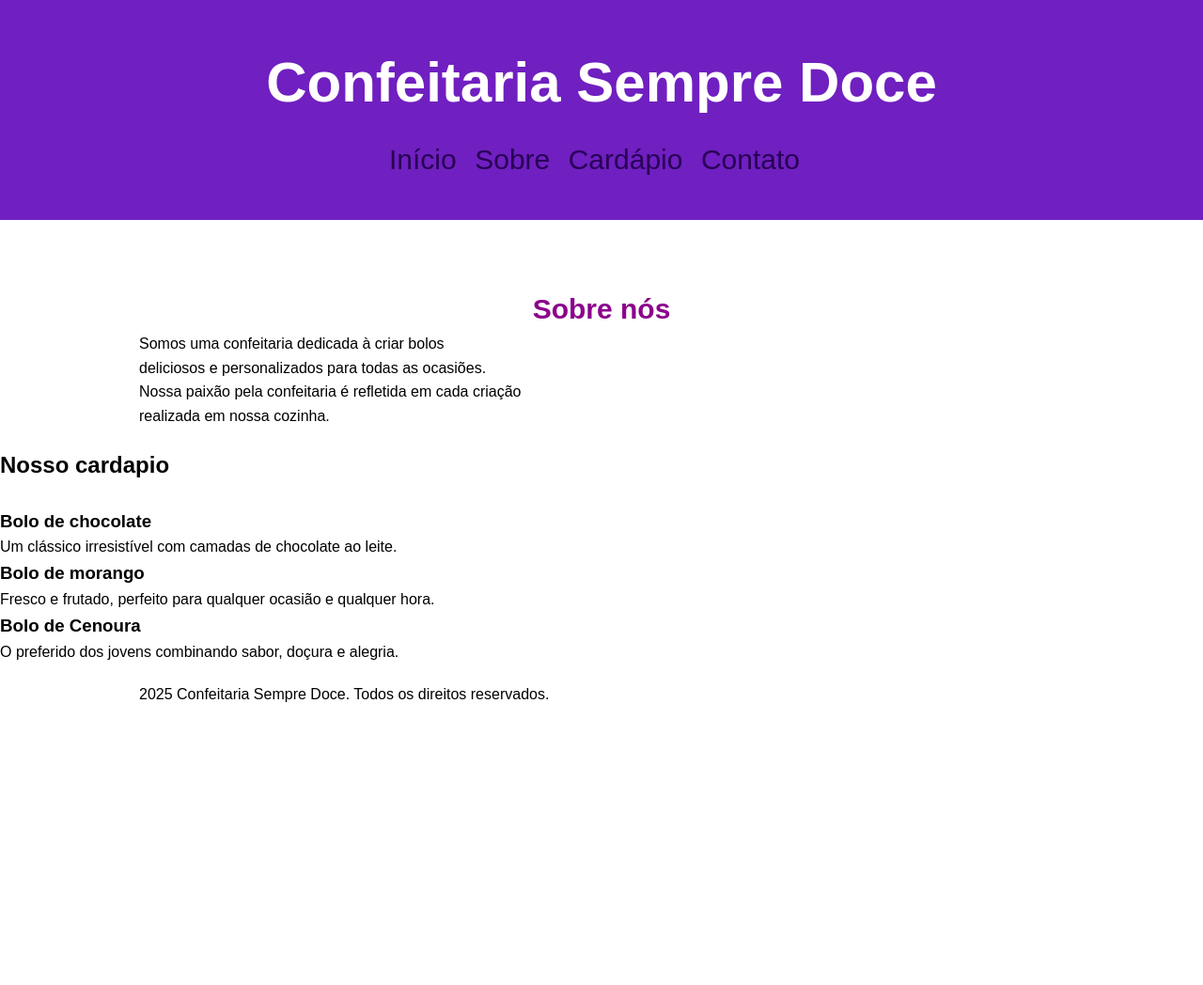
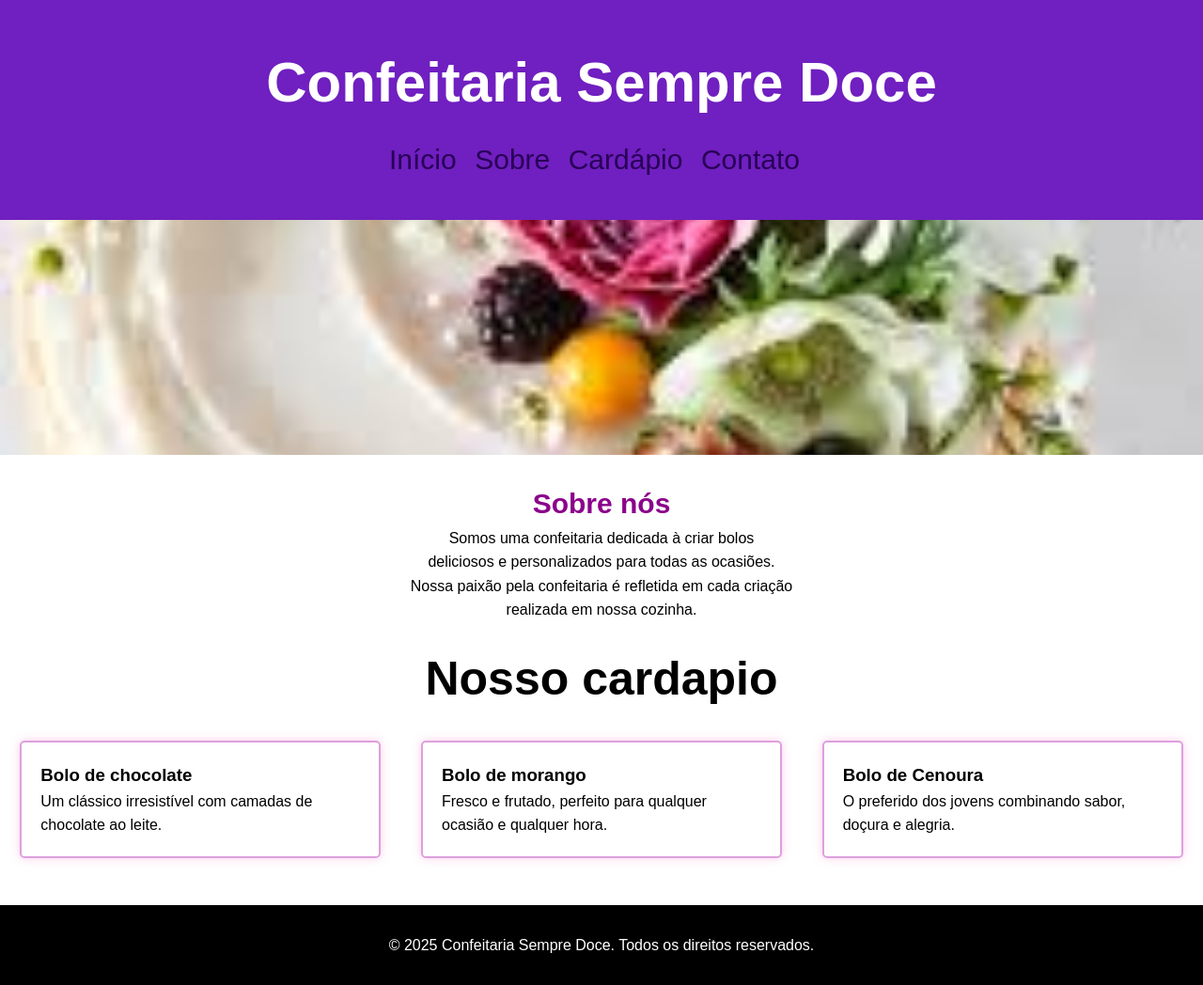
Before and after one commit to Antonio-a1324/confeitaria_sempre_doce, a plain HTML site: page index.html in a window 1280 px wide. Shown: the whole page at 94% size. Before the commit the page ends 800 px from the top, so only its background shows below. Drawn offline with Linux system fonts and the light colour scheme; a web font is replaced by a local one.

Commit message:
finalizando index

```diff
--- a/assets/css/index.css
+++ b/assets/css/index.css
@@ -49,10 +49,10 @@ nav ul li a:hover {
     color: #df5e1e;
 }
 
-.img-carrosel {
+.imgCarrossel {
     width: 100%;
     object-fit: cover;
-    height: 10px;
+    height: 250px;
 }
 
 .container h2 {
@@ -60,18 +60,22 @@ nav ul li a:hover {
     font-size: 30px;
 }
 
+.container p {
+    text-align: center;
+}
+
 .sobre h2 {
     font-family: "Wendy One", sans-serif;
     color: darkmagenta;
 }
 
-.meu-cardapio-itens {
+.menu-cardapio-itens {
     display: flex;
     justify-content: space-around;
     margin-bottom: 50px;
 }
 
-.meu-cardapio-itens {
+.menu-cardapio-item {
     border: 2px solid plum;
     border-radius: 5px;
     width: 30%;
@@ -79,13 +83,13 @@ nav ul li a:hover {
     box-shadow: 0 0 10px rgb(254, 155, 215, 0.5);
 }
 
-.meu-cardapio h2 {
+.menu-cardapio h2 {
     text-align: center;
     font-size: 50px;
     font-family: "Wendy One", sans-serif;
 }
 
-.footer {
+footer {
     background-color: rgb(0, 0, 0);
     color: #fff;
     text-align: center;
--- a/assets/js/index.js
+++ b/assets/js/index.js
@@ -9,7 +9,7 @@ let indiceAtualListaImagens = 0
 
 function exibirImagem() {
     let imagemCarrosel = document
-        .getElementById('img-carrosel')
+        .getElementById('imgCarrossel')
     imagemCarrosel.src = imagens[indiceAtualListaImagens]
 }
 
--- a/index.html
+++ b/index.html
@@ -1,15 +1,21 @@
 <!DOCTYPE html>
 <html lang="en">
+
 <head>
     <meta charset="UTF-8">
     <meta name="viewport" content="width=device-width, initial-scale=1.0">
     <title>Confeitaria Sempre Doce</title>
     <link rel="preconnect" href="https://fonts.googleapis.com">
     <link rel="preconnect" href="https://fonts.gstatic.com" crossorigin>
-    <link href="https://fonts.googleapis.com/css2?family=Bebas+Neue&family=Dancing+Script:wght@400..700&family=Libertinus+Sans:ital,wght@0,400;0,700;1,400&display=swap" rel="stylesheet">
-    <link href="https://fonts.googleapis.com/css2?family=Bebas+Neue&family=Comfortaa:wght@300..700&family=Dancing+Script:wght@400..700&family=Libertinus+Sans:ital,wght@0,400;0,700;1,400&display=swap" rel="stylesheet">
+    <link
+        href="https://fonts.googleapis.com/css2?family=Bebas+Neue&family=Dancing+Script:wght@400..700&family=Libertinus+Sans:ital,wght@0,400;0,700;1,400&display=swap"
+        rel="stylesheet">
+    <link
+        href="https://fonts.googleapis.com/css2?family=Bebas+Neue&family=Comfortaa:wght@300..700&family=Dancing+Script:wght@400..700&family=Libertinus+Sans:ital,wght@0,400;0,700;1,400&display=swap"
+        rel="stylesheet">
     <link rel="stylesheet" href="assets/css/index.css">
 </head>
+
 <body>
     <header>
         <div class="container">
@@ -33,8 +39,6 @@
         </div>
     </header>
 
-    <br>
-
     <section class="carrossel">
         <div>
             <img class="imgCarrossel" id="imgCarrossel" src="" alt="">
@@ -53,9 +57,10 @@
     </section>
 
     <section class="menu-cardapio">
-        <div class="menu-cardapio-itens">
         <h2>Nosso cardapio</h2>
         <br>
+        <div class="menu-cardapio-itens">
+
             <div class="menu-cardapio-item">
                 <h3>Bolo de chocolate</h3>
                 <p>
@@ -63,25 +68,29 @@
                     de chocolate ao leite.
                 </p>
             </div>
-             <div class="menu-cardapio-itens">
+
+            <div class="menu-cardapio-item">
                 <h3>Bolo de morango</h3>
                 <p>
                     Fresco e frutado, perfeito para
                     qualquer ocasião e qualquer hora.
                 </p>
             </div>
-             <div class="menu-cardapio-itens">
+
+            <div class="menu-cardapio-item">
                 <h3>Bolo de Cenoura</h3>
                 <p>
                     O preferido dos jovens combinando
                     sabor, doçura e alegria.
                 </p>
             </div>
+
         </div>
     </section>
+
     <footer>
         <div class="container">
-            <p &copy;> 2025 Confeitaria Sempre Doce.
+            <p>&copy; 2025 Confeitaria Sempre Doce.
                 Todos os direitos reservados.
             </p>
         </div>
@@ -89,4 +98,5 @@
 
 </body>
 <script src="assets/js/index.js"></script>
+
 </html>
```
Lines whose indentation alone changed are shown as unchanged.
